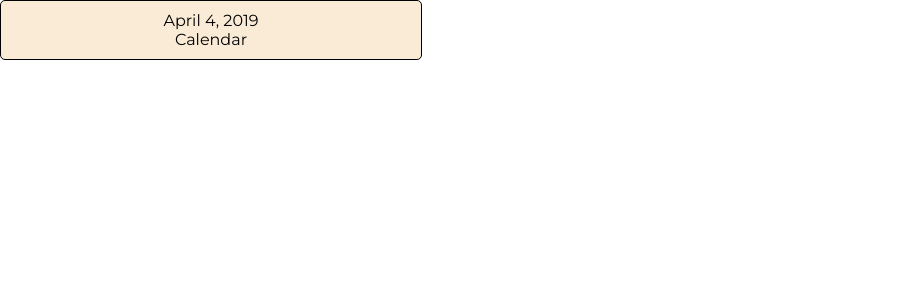
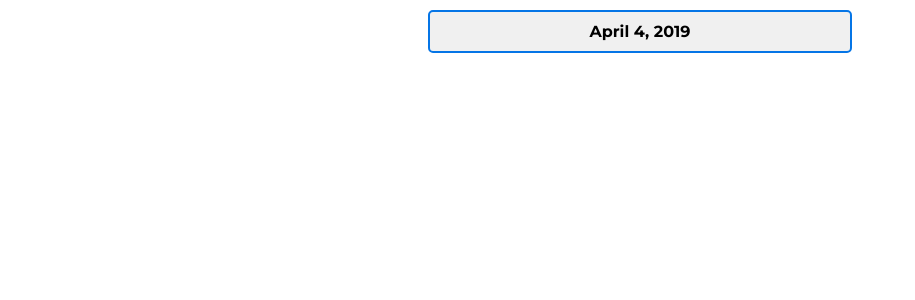
Before and after one commit to isjaki/data-picker, a React (Create React App) app: page / in a window 1280 px wide. Shown: the top 300 px of the page, without its empty margins (0-915 px from the left). Built offline with nearby package versions, Linux system fonts and the light colour scheme.

Commit message:
moved Calendar folder from components to container, added componentDidMountFunction to DatePicker component

```diff
--- a/src/containers/DatePicker/DatePicker.css
+++ b/src/containers/DatePicker/DatePicker.css
@@ -1,8 +1,13 @@
 .DatePicker {
     width: 400px;
-    border: 1px solid black;
+    margin: 0 auto;
+    border: 2px solid #0575e6;
     border-radius: 5px;
     padding: 10px;
-    background-color: antiquewhite;
+    background-color: #f0f0f0;
     cursor: pointer;
 }
+
+.DatePicker__CurrentDate {
+    font-weight: bold;
+}
--- a/src/containers/DatePicker/DatePicker.js
+++ b/src/containers/DatePicker/DatePicker.js
@@ -1,13 +1,26 @@
 import React, { Component } from 'react';
 
-//import CalendarCreator from '../../helpers/calendar';
 import './DatePicker.css';
 
 class DatePicker extends Component {
     state = {
-        monthData: [],
+        pickedDate: null,
         calendarOpen: false
     };
+
+    componentDidMount() {
+        const currentDate = new Date();
+
+        const currentMonth = currentDate.toLocaleString('en', {month: 'long'});
+        const currentDay = currentDate.getDate();
+        const currentYear = currentDate.getFullYear();
+
+        const dateInCaption = `${currentMonth} ${currentDay}, ${currentYear}`;
+
+        this.setState({
+            pickedDate: dateInCaption
+        });
+    }
 
     openCalendarHandler = () => {
         this.setState({ calendarOpen: true });
@@ -15,9 +28,9 @@ class DatePicker extends Component {
 
     render() {
         return (
-            <div className="DatePicker">
-                <div className="DatePicker__CurrentDate">April 4, 2019</div>
-                <div>Calendar</div>
+            <div className="DatePicker" onClick={this.openCalendarHandler}>
+                <div className="DatePicker__CurrentDate">{this.state.pickedDate}</div>
+                {this.state.calendarOpen ? <div>Calendar</div> : null}
             </div>
         );
     }
--- a/src/index.css
+++ b/src/index.css
@@ -1,5 +1,5 @@
 body {
-  margin: 0;
+  margin: 10px;
   padding: 0;
   font-family: 'Montserrat', sans-serif;
 }
```
Also changed, not shown: src/containers/Calendar/Calendar.js (added).
